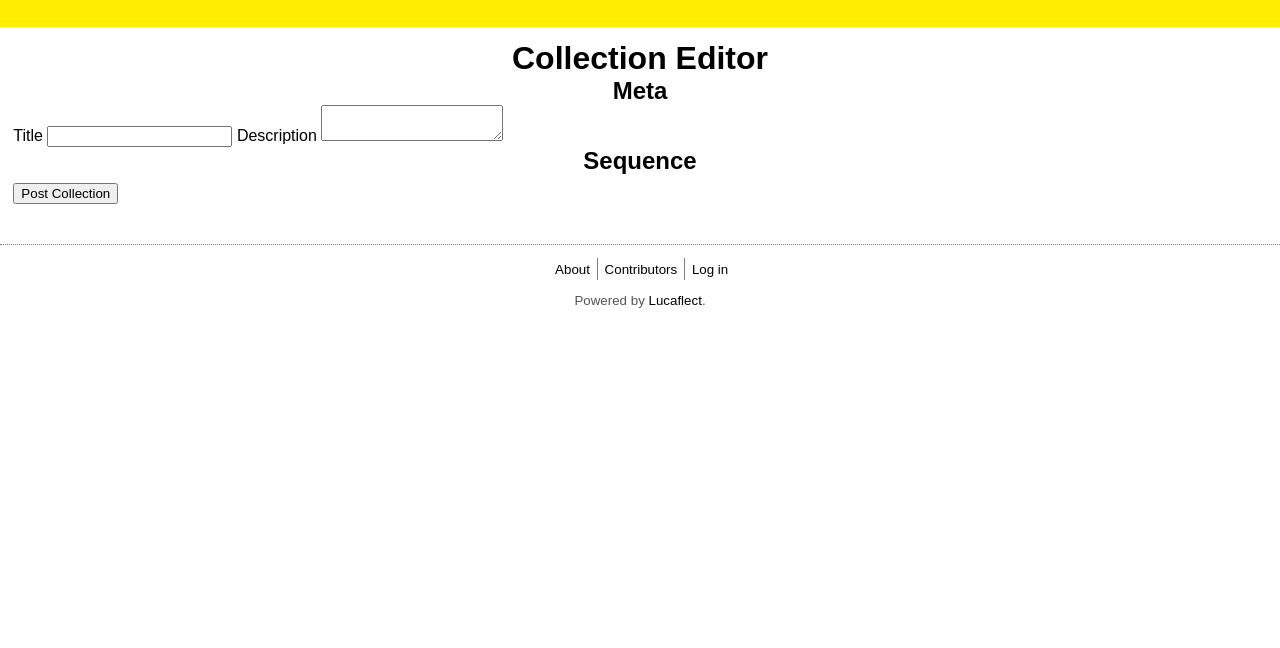
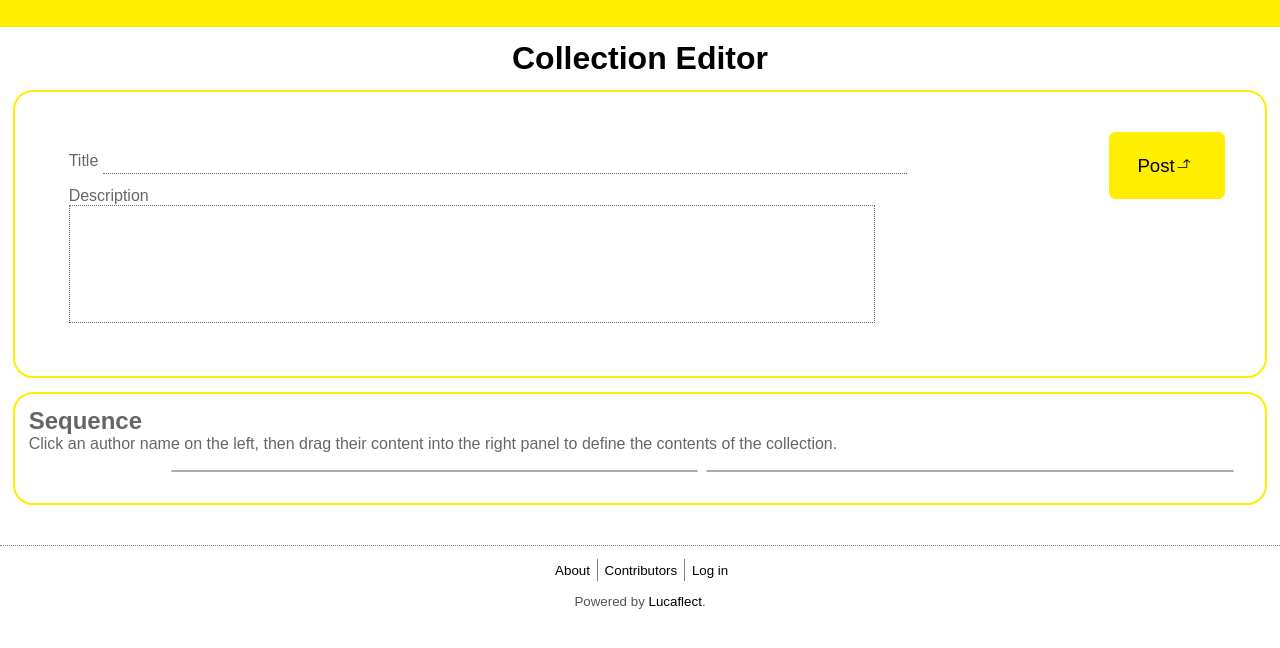
Before and after one commit to ivyallie/Lucaflect, a Python web app: template templates/collection_editor.html in a window 1280 px wide. Shown: the top 648 px of the page. Run offline with Jinja, Linux system fonts and the light colour scheme; the template is opened without the code that fills it, so the values that code supplies are empty.

Commit message:
Fixed problems with collection editor

```diff
--- a/content.py
+++ b/content.py
@@ -260,6 +260,7 @@ def post_collection():
     sequence = post['sequence']
     meta_json = json.dumps(meta)
     sequence_json = json.dumps(sequence)
+    print(collection_id)
     if collection_id:
         print('updating',title)
         if auth.authorized('collection', collection_id):
@@ -278,7 +279,9 @@ def post_collection():
         to_write = '''INSERT INTO collection (author_id,posted,title,meta,members) VALUES (%s,CURRENT_TIMESTAMP(),%s,%s,%s);'''
         database.write(to_write,(user_id,clean_title,meta_json,sequence_json))
         flash('Collection "'+title+'" created successfully!','success')
-    response_text = jsonify({'redirect': url_for('content.open_collection_editor', title=return_title)})
+
+    redirect_url = url_for('content.open_collection_editor', title=return_title)
+    response_text = jsonify({'redirect': redirect_url})
     resp = make_response(response_text, 200)
     return resp
 
--- a/static/collection_editor.js
+++ b/static/collection_editor.js
@@ -39,18 +39,22 @@ let comic_menu = document.getElementById('comic_menu');
             let title = document.getElementById('title');
             let description = document.getElementById('description');
             let sequence = getComicSequence();
+            console.log(sequence);
             let submit_button = document.getElementById('submit_button');
             let collection_id = null;
             if (submit_button.getAttribute('data-id')) {
                 collection_id = submit_button.getAttribute('data-id')
-            };
+            }
+
             let collection = {
                 'title': title.value,
                 'description': description.value,
                 'sequence': sequence,
                 'id':collection_id
             };
+
             let collection_json = JSON.stringify(collection);
+
             fetch('/collection/post', {
                 method: 'POST',
                 headers: {'Content-Type': 'application/json'},
@@ -63,11 +67,14 @@ let comic_menu = document.getElementById('comic_menu');
                     return response.json();
                 })
                 .then(result => {
+                    //alert(result['redirect']);
                     let redirect = result['redirect'];
+                    //console.log(redirect);
                     window.location.replace(redirect);
                 })
                 .catch((error) => {
-                    alert('Post failed.');
+
+                    alert(error);
                 })
 
         };
--- a/static/style.css
+++ b/static/style.css
@@ -52,6 +52,11 @@ ul {
     padding:5pt;
     border-radius: 5pt;
     margin:5pt;
+}
+
+.basic_button.small img {
+    width:10pt;
+    margin:0;
 }
 
 .hide {
@@ -426,7 +431,7 @@ h2 {
     padding: 0;
 }
 
-.entry_list li ul li a {
+.entry_list li ul li a, .tiny_icon {
     margin-left: 0;
     width: 10pt;
     height:10pt;
@@ -434,11 +439,11 @@ h2 {
     border-radius:5pt;
 }
 
-.entry_list li ul li a:hover {
+.entry_list li ul li a:hover, .tiny_icon:hover {
     background-color: #fe0;
 }
 
-.entry_list li ul li a img {
+.entry_list li ul li a img, .tiny_icon img {
     width:10pt;
 }
 
@@ -686,17 +691,17 @@ section.editor .radio label {
     color:black;
 }
 
-#comic_meta_editor {
+.column_area {
     display: flex;
     justify-content: space-between;
 }
 
-#comic_meta_editor div.column:first-of-type {
+.column_area div.column:first-of-type {
     flex-grow: 2;
     margin-right:10pt;
 }
 
-#comic_meta_editor div.column:last-of-type {
+.column_area div.column:last-of-type {
     display: inline-flex;
     flex-direction: column;
 }
@@ -710,7 +715,7 @@ section.editor #title {
     outline: 0px;
 }
 
-section.editor #body {
+section.editor #body, section.editor #description {
     display: block;
     width:80%;
     font-size: 12pt;
@@ -725,7 +730,7 @@ section.editor #body {
     width:100%;
 }
 
-#post-button {
+#post-button, #submit_button {
     background-color: #fe0;
     border:2pt solid #fe0;
     border-radius: 5pt;
@@ -888,30 +893,47 @@ ul.flash {
     flex-grow: 1;
 }
 
+
+/*Collection Editor*/
+
 #collection_sequencer ul.sortable li {
         list-style: none;
     display:flex;
     justify-content: space-between;
-    border:1px solid #aaa;
-    padding: 10pt;
+    border:2pt solid #fe0;
+    padding: 5pt;
     margin-bottom: 5pt;
     cursor: move;
 }
 
 #collection_sequencer ul {
-    flex-grow:1;
     margin:3pt;
     padding: 0;
 }
 
 #collection_sequencer #authors {
-    flex-grow:.1;
+    flex-basis:10%;
     text-align: right;
+}
+
+#collection_sequencer #authors li {
+    list-style: none;
+    margin-bottom: 2pt;
+}
+
+#collection_sequencer #authors li button {
+    outline: 0;
 }
 
 #collection_sequencer {
     display: flex;
     flex-direction: row;
+}
+
+#collection_sequencer #comic_menu, #collection_sequencer #collection_sequence {
+    flex-basis: 45%;
+    border:1px solid #aaa;
+    border-radius: 10pt;
 }
 
 #file_list {
--- a/templates/collection_editor.html
+++ b/templates/collection_editor.html
@@ -2,43 +2,68 @@
 {% block title %}Collection Editor{% endblock %}
 {% block pageheader %}Collection Editor{% endblock %}
 {% block content %}
-    {% if content %}
-    <a href="{{ url_for('routes.display_collection',title=content['internal_title']) }}">View collection &raquo;</a>
-    {% endif %}
-    <h3>Meta</h3>
+
     <form>
+        <section class="editor">
+        <div class="column_area">
+            <div class="column">
+            <div>
                 <label for="title">Title</label>
                 <input id="title"
                         {% if content %}
                        value="{{ content['title'] }}"
                         {% endif %}
                 />
+            </div>
+            <div>
                 <label for="description">Description</label>
                 <textarea id="description">{% if content %}{{ content['description'] }}{% endif %}</textarea>
+            </div>
+        </div>
+            <div class="column"><button type="button" onclick="postCollection()"
+            {% if content %}data-id="{{ content['collection_id'] }}"{% else %}data-id=""{% endif %}
+            id="submit_button">Post <img src="{{ url_for('static', filename='/icons/post.svg') }}"/>
+    </button>
+            {% if content %}
+            <a href="{{ url_for('routes.display_collection', title=content['internal_title']) }}" class="view_comic basic_button">
+                    <img src="{{ url_for('static', filename='/icons/view.svg') }}"/>view collection</a>
+            {% endif %}
+            </div>
+        </div>
+
+
+        </section>
     </form>
+    <section class="editor">
     <h3>Sequence</h3>
+        <p class="help">Click an author name on the left, then drag their content into the right panel to define the contents of the collection.</p>
+
     <div id="collection_sequencer">
-        <ul id="authors">
+        <ul id="authors" >
             {% for author in authors %}
                 <li>
                     <button onclick="listComicsByAuthor({{ author['user_id'] }})">{{ author['full_name'] }}</button>
                 </li>
             {% endfor %}
         </ul>
-        <ul id="comic_menu" class="sortable js-sortable-menu">
+        <ul id="comic_menu" class="sortable js-sortable-menu entry_list">
         </ul>
-        <ul id="collection_sequence" class="sortable js-sortable-sequencer">
+        <ul id="collection_sequence" class="sortable js-sortable-sequencer entry_list">
 
         </ul>
 
     </div>
-    <button type="submit" onclick="postCollection()"
-    {% if content %}data-id="{{ content['collection_id'] }}"{% else %}data-id=""{% endif %}
-    id="submit_button" >Post Collection</button>
+    </section>
+
+
 
     <template id="comic_menu_listing">
-        <li draggable="true"><span></span><a href="" target="_blank" rel="noopener noreferrer">View</a>
-        <button type="button" title="delete" class="delete" onclick="remove_from_list(this)">&times;</button> </li>
+        <li draggable="true"><span></span>
+            <div>
+                <a href="" target="_blank" rel="noopener noreferrer" class="basic_button small"><img src="{{ url_for('static', filename='/icons/view.svg') }}"/></a>
+                <button type="button" title="delete" class="delete basic_button small" onclick="remove_from_list(this)"><img src="{{ url_for('static', filename='/icons/delete.svg') }}"/></button>
+            </div>
+        </li>
     </template>
 
 
--- a/templates/comic_editor.html
+++ b/templates/comic_editor.html
@@ -9,7 +9,7 @@
     <form method="post">
 
     <section class="editor">
-        <div id="comic_meta_editor">
+        <div class="column_area">
             <div class="column">
         <div>
             <label for="title">Title</label>
```
Lines whose indentation alone changed are shown as unchanged.
